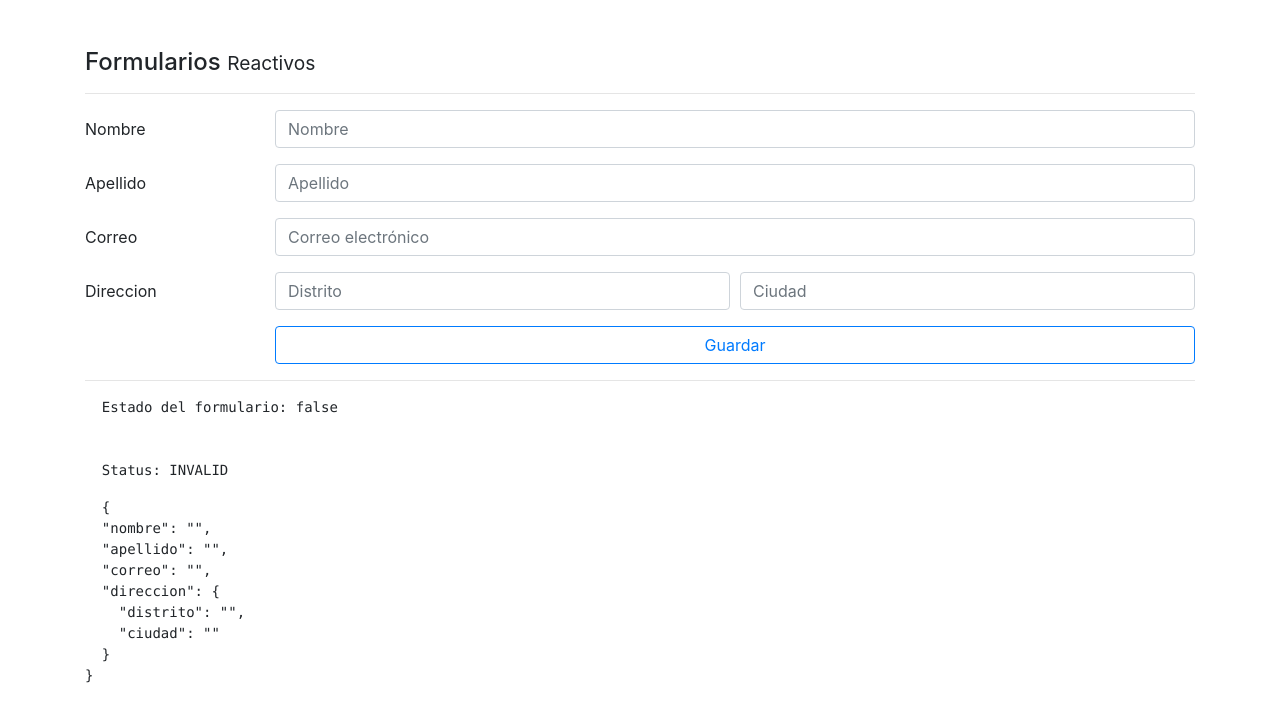
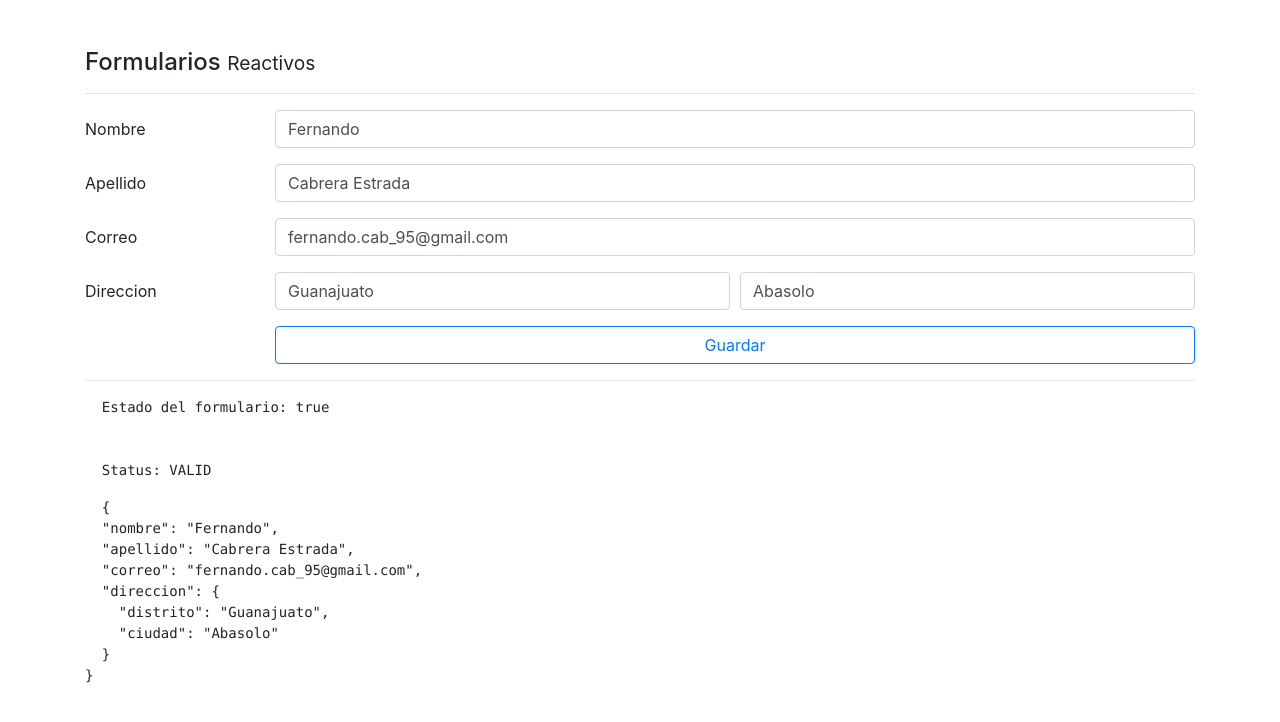
Before and after one commit to SalkMao55/Udemy_Angular_ReactiveForms, an Angular app: page /reactivo in a window 1280 px wide. Shown: the top 722 px of the page. Built offline with nearby package versions, Linux system fonts and the light colour scheme.

Commit message:
Reactivo: Reset y carga de la data inicial

```diff
--- a/src/app/pages/reactive/reactive.component.ts
+++ b/src/app/pages/reactive/reactive.component.ts
@@ -13,6 +13,7 @@ export class ReactiveComponent implements OnInit {
 
   constructor( private fb:FormBuilder) {
     this.crearFormulario();
+    this.cargarDataAlFormulario();
    }
 
   ngOnInit(): void {
@@ -55,6 +56,20 @@ export class ReactiveComponent implements OnInit {
     });
   }
 
+  //Metodo para cargar los datos al formulario
+  cargarDataAlFormulario(){
+    //this.forma.setValue({ //Referencia de uso de "setValue"
+    this.forma.reset({
+      nombre:  'Fernando',
+      apellido:  'Cabrera Estrada',
+      correo:  'fernando.cab_95@gmail.com',
+      direccion: {
+        distrito:  'Guanajuato',
+        ciudad:  'Abasolo'
+      }
+    })
+  }
+
   // Metodo para guardar el contenido del formulario
   guardar(){
     console.log(this.forma);
@@ -73,6 +88,12 @@ export class ReactiveComponent implements OnInit {
         }
       });
     }
+
+    //Posteo de informacion
+    //Reseteamos los campos del formulario una vez posteada la informacion
+    this.forma.reset({
+      nombre: 'Sin Nombre'
+    });
   }
 
 }
```
